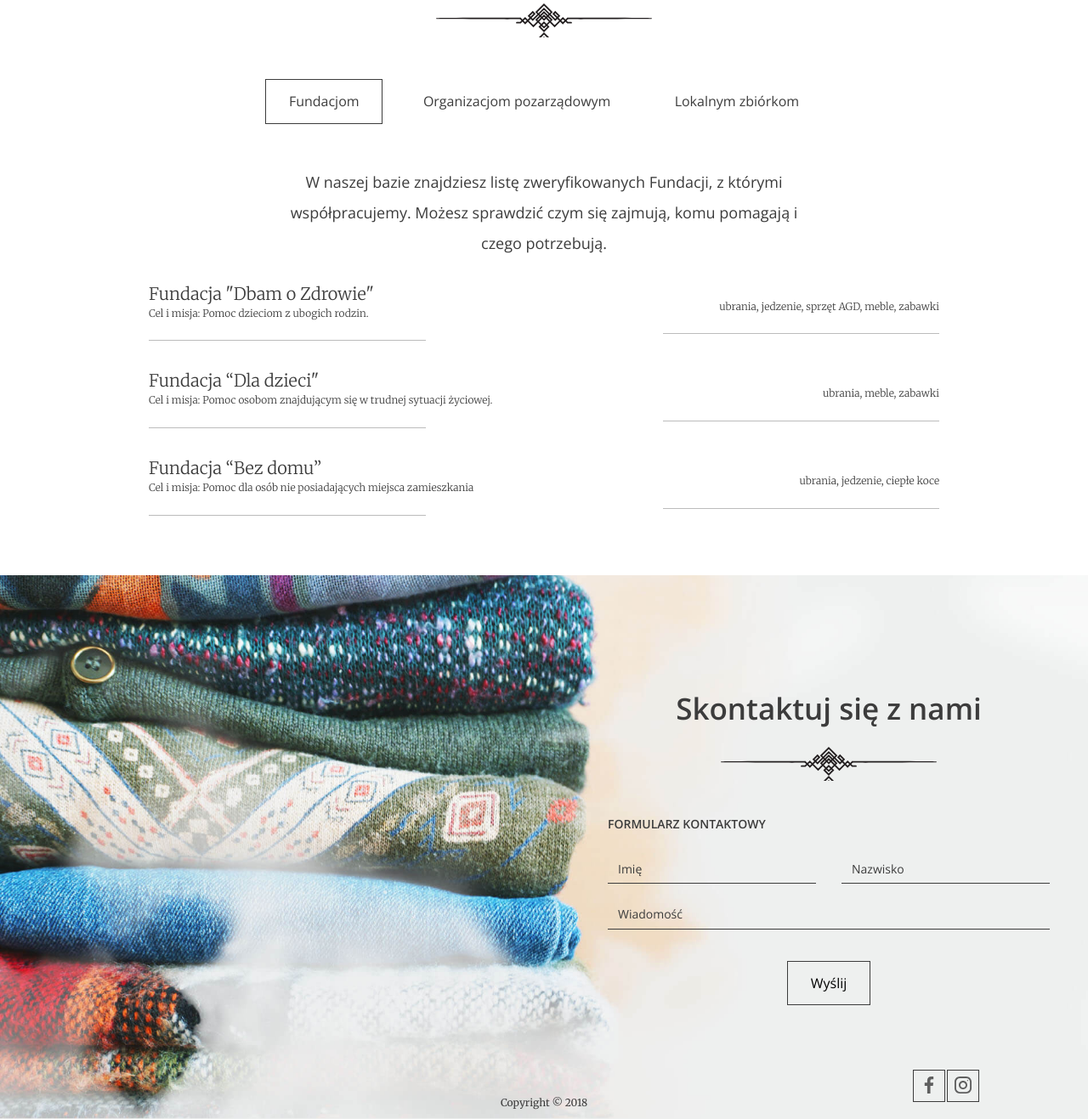
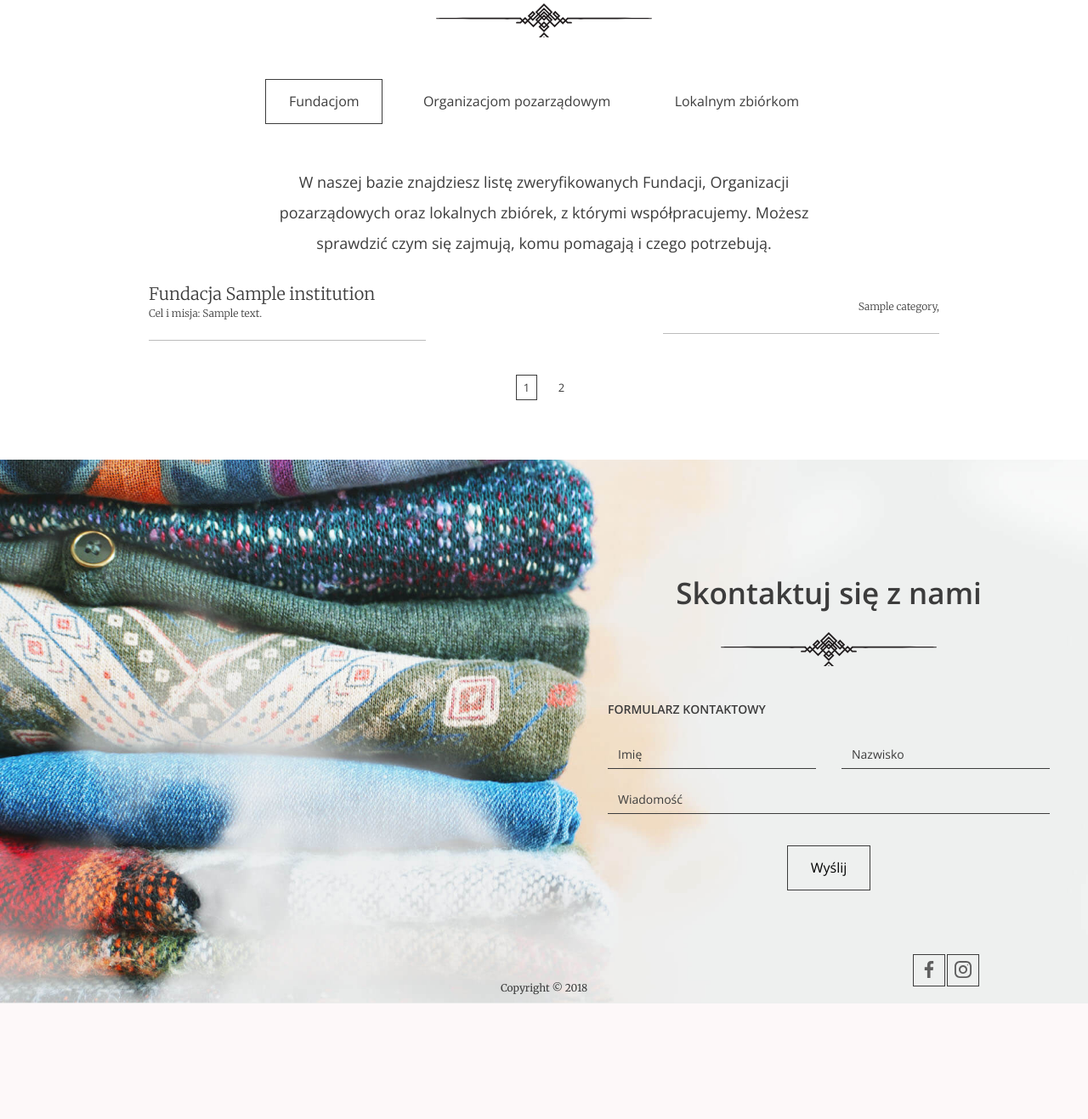
Before and after one commit to Solarden/oddam_w_dobre_rece, a Django app: page / in a window 1280 px wide. Shown: the part 2561-3878 px from the top of the page at 85% size. After the commit the page ends 3742 px from the top, so only its background shows below. Run offline with Django 3.2, Linux system fonts and the light colour scheme; tables that the repository leaves empty hold one stand-in row (values such as "Sample post").

Commit message:
paginator WIP

```diff
--- a/oddam_w_dobre_rece/mainapp/templates/base.html
+++ b/oddam_w_dobre_rece/mainapp/templates/base.html
@@ -79,11 +79,9 @@
             </div>
 
             <div class="form-group">
-            <textarea
-                    name="message"
-                    placeholder="Wiadomość"
-                    rows="1"
-            ></textarea>
+                <label>
+                    <textarea name="message" placeholder="Wiadomość" rows="1"></textarea>
+                </label>
             </div>
 
             <button class="btn" type="submit">Wyślij</button>
--- a/oddam_w_dobre_rece/mainapp/templates/index.html
+++ b/oddam_w_dobre_rece/mainapp/templates/index.html
@@ -97,122 +97,81 @@
 
         <!-- SLIDE 1 -->
         <div class="help--slides active" data-id="1">
-            <p>W naszej bazie znajdziesz listę zweryfikowanych Fundacji, z którymi współpracujemy. Możesz sprawdzić czym
+            <p>W naszej bazie znajdziesz listę zweryfikowanych Fundacji, Organizacji pozarządowych oraz lokalnych
+                zbiórek, z którymi współpracujemy. Możesz sprawdzić czym
                 się zajmują, komu pomagają i czego potrzebują.</p>
 
             <ul class="help--slides-items">
+                {% for item in p_foundation %}
                     <li>
                         <div class="col">
-                        <div class="title">Fundacja "Dbam o Zdrowie"</div>
-                        <div class="subtitle">Cel i misja: Pomoc dzieciom z ubogich rodzin.</div>
+                            <div class="title">Fundacja {{ item }}</div>
+                            <div class="subtitle">Cel i misja: {{ item.description }}</div>
                         </div>
 
                         <div class="col">
-                        <div class="text">ubrania, jedzenie, sprzęt AGD, meble, zabawki</div>
+                            <div class="text">
+                                {% for i in item.categories.all %}{{ i }}, {% endfor %}</div>
                         </div>
                     </li>
-
-                <li>
-                    <div class="col">
-                        <div class="title">Fundacja “Dla dzieci"</div>
-                        <div class="subtitle">Cel i misja: Pomoc osobom znajdującym się w trudnej sytuacji życiowej.
-                        </div>
-                    </div>
-
-                    <div class="col">
-                        <div class="text">ubrania, meble, zabawki</div>
-                    </div>
-                </li>
-
-                <li>
-                    <div class="col">
-                        <div class="title">Fundacja “Bez domu”</div>
-                        <div class="subtitle">Cel i misja: Pomoc dla osób nie posiadających miejsca zamieszkania</div>
-                    </div>
-
-                    <div class="col">
-                        <div class="text">ubrania, jedzenie, ciepłe koce</div>
-                    </div>
-                </li>
+                {% endfor %}
             </ul>
-            <!-- Pagination
         <ul class="help--slides-pagination">
               <li><a href="#" class="btn btn--small btn--without-border active" data-page="1">1</a></li>
               <li><a href="#" class="btn btn--small btn--without-border" data-page="2">2</a></li>
-              <li><a href="#" class="btn btn--small btn--without-border" data-page="3">3</a></li>
             </ul>
-            -->
+{#            <ul class="help--slides-pagination">#}
+{#                {% for n in p_foundation.paginator.page_range %}#}
+{#                    {% if p_foundation.number == n %}#}
+{#                        <li><a href="#" class="btn btn--small btn--without-border active"#}
+{#                               data-page="1">{{ n }}</a></li>#}
+{#                    {% elif n > p_foundation.number|add:'-5' and n < p_foundation.number|add:'5' %}#}
+{#                        <li><a href="?f_page={{ n }}#help" class="btn btn--small btn--without-border"#}
+{#                           data-page="1">{{ n }}</a></li>#}
+{#                    {% endif %}#}
+{#                {% endfor %}#}
+{#            </ul>#}
         </div>
 
 
         <!-- SLIDE 2 -->
         <div class="help--slides" data-id="2">
             <p>
-                Lorem ipsum dolor, sit amet consectetur adipisicing elit. Hic officiis mollitia dolor, neque aspernatur
-                accusamus debitis. Ducimus, officia. Quia, sunt illum! Non iste placeat ab ipsum alias
-                quos suscipit corporis!
+                W naszej bazie znajdziesz listę zweryfikowanych Fundacji, Organizacji pozarządowych oraz lokalnych
+                zbiórek, z którymi współpracujemy. Możesz sprawdzić czym
+                się zajmują, komu pomagają i czego potrzebują.
             </p>
             <ul class="help--slides-items">
+                {% for item in p_organization %}
                     <li>
                         <div class="col">
-                        <div class="title">Organizacja 1</div>
-                        <div class="subtitle">Lorem ipsum dolor sit amet consectetur.</div>
+                            <div class="title">Organizacja {{ item }}</div>
+                            <div class="subtitle">Cel i misja: {{ item.description }}</div>
                         </div>
 
                         <div class="col">
-                        <div class="text">Lorem ipsum dolor sit amet consectetur adipisicing elit.</div>
+                            <div class="text">{% for i in item.categories.all %}{{ i }}, {% endfor %}</div>
                         </div>
                     </li>
-
-                <li>
-                    <div class="col">
-                        <div class="title">Organizacja 2</div>
-                        <div class="subtitle">Lorem ipsum dolor sit amet consectetur.</div>
+                {% endfor %}
+            </ul>
+            <ul class="help--slides-pagination">
+                {% for n in p_organization.paginator.page_range %}
+                    {% if p_organization.number == n %}
+                        <li><a href="#" class="btn btn--small btn--without-border active"
+                               data-page="2">{{ n }}</a></li>
+                    {% elif n > p_organization.number|add:'-5' and n < p_organization.number|add:'5' %}
+                        <li><a href="?o_page={{ n }}#help" class="btn btn--small btn--without-border"
+                           data-page="2">{{ n }}</a></li>
+                    {% endif %}
+                {% endfor %}
+            </ul>
         </div>
-
-                    <div class="col">
-                        <div class="text">Lorem ipsum dolor sit amet consectetur adipisicing elit.</div>
-                    </div>
-                </li>
-
-                <li>
-                    <div class="col">
-                        <div class="title">Organizacja 3</div>
-                        <div class="subtitle">Lorem ipsum dolor sit amet consectetur.</div>
-                    </div>
-
-                    <div class="col">
-                        <div class="text">Lorem ipsum dolor sit amet consectetur adipisicing elit.</div>
-                    </div>
-                </li>
-
-                <li>
-                    <div class="col">
-                        <div class="title">Organizacja 4</div>
-                        <div class="subtitle">Lorem ipsum dolor sit amet consectetur.</div>
-                    </div>
-
-                    <div class="col">
-                        <div class="text">Lorem ipsum dolor sit amet consectetur adipisicing elit.</div>
-                    </div>
-                </li>
-            </ul>
-
-            <!-- Pagination
-            <ul class="help--slides-pagination">
-              <li><a href="#" class="btn btn--small btn--without-border active" data-page="1">1</a></li>
-              <li><a href="#" class="btn btn--small btn--without-border" data-page="2">2</a></li>
-              <li><a href="#" class="btn btn--small btn--without-border" data-page="3">3</a></li>
-              <li><a href="#" class="btn btn--small btn--without-border" data-page="4">4</a></li>
-              <li><a href="#" class="btn btn--small btn--without-border" data-page="5">5</a></li>
-            </ul>
-            -->
-        </div>
-
         <!-- SLIDE 3 -->
         <div class="help--slides" data-id="3">
-            <p>Lorem ipsum dolor sit amet, his ocurreret persequeris ea, ad utinam laudem duo. Verterem adipisci
-                partiendo eos ne, ea his reque quaeque recteque, ne quo lobortis intellegam.</p>
+            <p>W naszej bazie znajdziesz listę zweryfikowanych Fundacji, Organizacji pozarządowych oraz lokalnych
+                zbiórek, z którymi współpracujemy. Możesz sprawdzić czym
+                się zajmują, komu pomagają i czego potrzebują.</p>
             <ul class="help--slides-items">
                 <li>
                     <div class="col">
--- a/oddam_w_dobre_rece/mainapp/views.py
+++ b/oddam_w_dobre_rece/mainapp/views.py
@@ -1,9 +1,9 @@
 from django.shortcuts import render
-
+from django.core.paginator import Paginator
 # Create your views here.
 from django.views import View
 
-from mainapp.models import Donation
+from mainapp.models import Donation, Institution
 
 
 class LandingPage(View):
@@ -12,8 +12,21 @@ class LandingPage(View):
         for item in Donation.objects.all():
             stat_passed_bags += item.quantity
         stat_supported_institutions = Donation.objects.all().count()
+        foundations = Institution.objects.filter(type=0)
+        organizations = Institution.objects.filter(type=1)
+        local_collections = Institution.objects.filter(type=2)
+        p_foundations = Paginator(foundations, 1)
+        f_page = request.GET.get('f_page')
+        o_page = request.GET.get('o_page')
+        p_foundations_page = p_foundations.get_page(f_page)
+        p_organization = Paginator(organizations, 1)
+        p_organization_page = p_organization.get_page(o_page)
+        p_collections = Paginator(local_collections, 1)
+        p_collections_page = p_collections.get_page(o_page)
         return render(request, 'index.html',
-                      {'stat_bags': stat_passed_bags, 'stat_institutions': stat_supported_institutions})
+                      {'stat_bags': stat_passed_bags, 'stat_institutions': stat_supported_institutions,
+                       'foundations': foundations, 'organizations': organizations, 'collections': local_collections,
+                       'p_foundation': p_foundations_page, 'p_organization': p_organization_page})
 
 
 class AddDonation(View):
```
Lines whose indentation alone changed are shown as unchanged.
